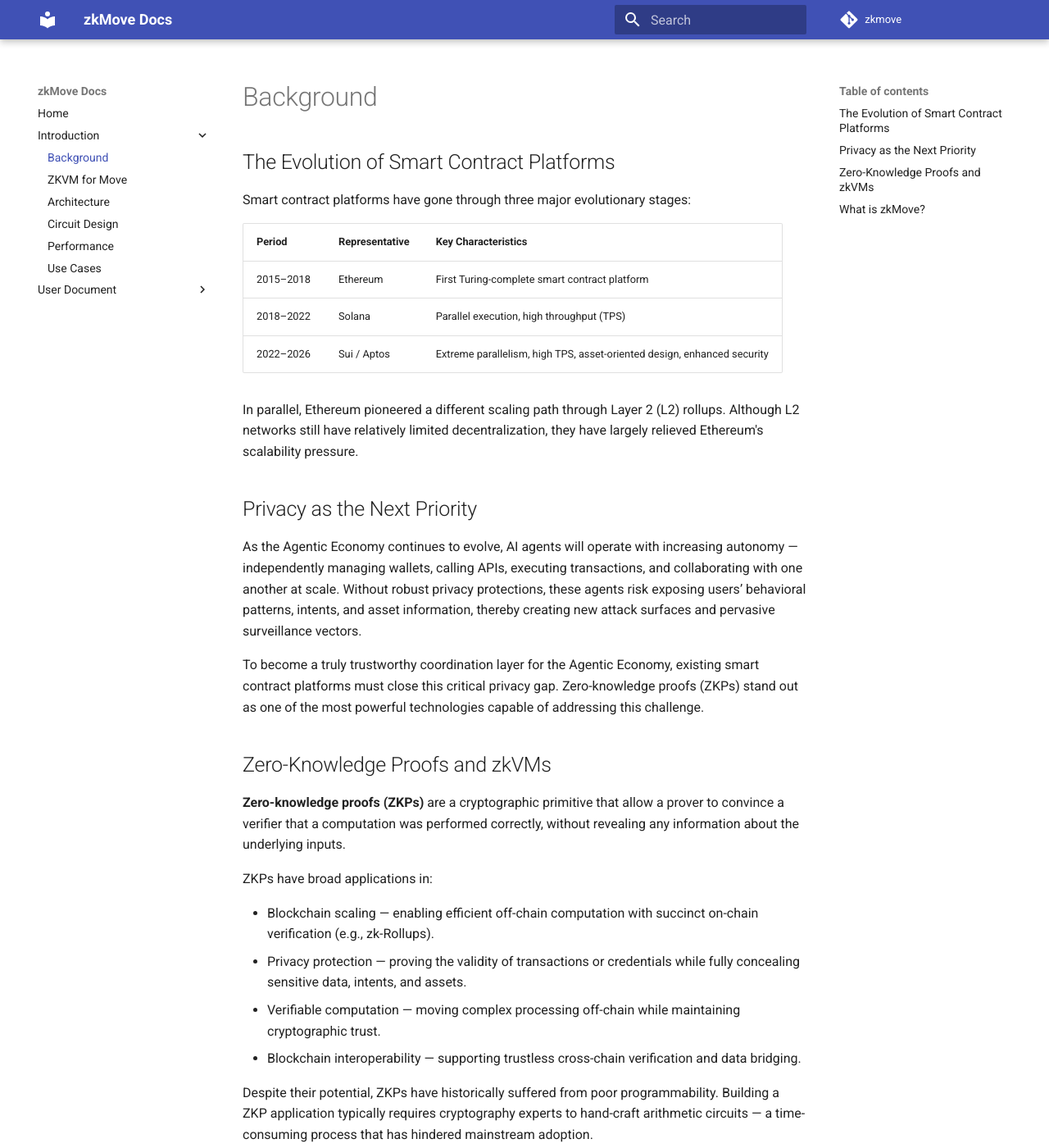
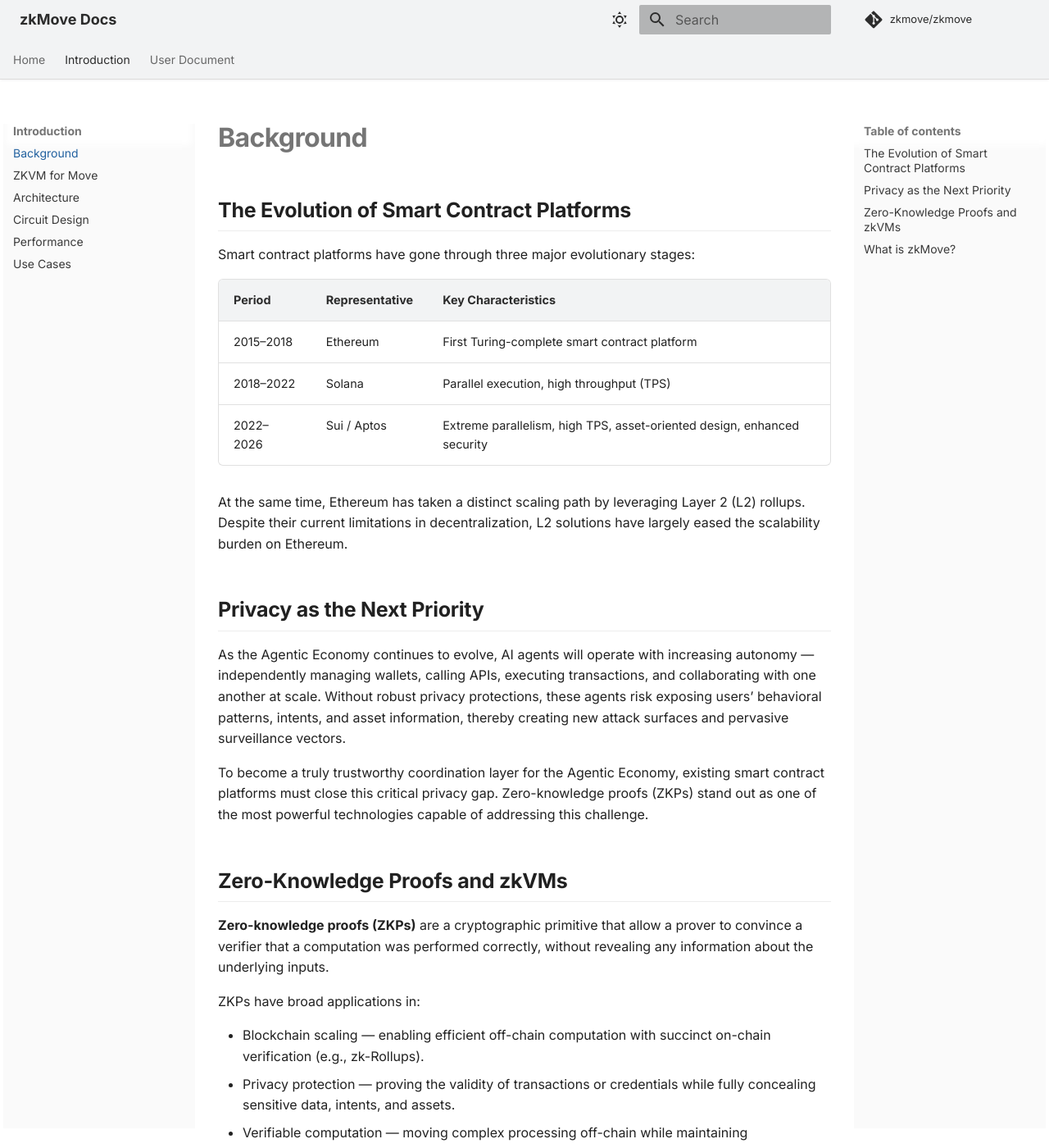
Before and after one commit to zkmove/zkmove, an MkDocs documentation site: the page built from docs/introduction/background.md, in a window 1280 px wide and 1400 px high. Shown: the whole window at 82% size. Built offline with MkDocs 1.6.1 and Material for MkDocs 9.7.7, drawn with Linux system fonts in a browser that asks for light colours; comment, search, counter and statistics services are not loaded.

Commit message:
docs: customize theme styles

```diff
--- a/docs/introduction/background.md
+++ b/docs/introduction/background.md
@@ -10,7 +10,7 @@ Smart contract platforms have gone through three major evolutionary stages:
 | 2018–2022 | Solana | Parallel execution, high throughput (TPS) |
 | 2022–2026 | Sui / Aptos | Extreme parallelism, high TPS, asset-oriented design, enhanced security |
 
-In parallel, Ethereum pioneered a different scaling path through Layer 2 (L2) rollups. Although L2 networks still have relatively limited decentralization, they have largely relieved Ethereum's scalability pressure.
+At the same time, Ethereum has taken a distinct scaling path by leveraging Layer 2 (L2) rollups. Despite their current limitations in decentralization, L2 solutions have largely eased the scalability burden on Ethereum.
 
 ## Privacy as the Next Priority
 
--- /dev/null
+++ b/docs/stylesheets/custom.css
@@ -0,0 +1,150 @@
+/* ─────────────────────────────────────────────────────────
+   Light mode: silver grey header (#F2F3F4), charcoal text
+   ───────────────────────────────────────────────────────── */
+
+[data-md-color-scheme="default"] {
+  --md-primary-fg-color:        #F2F3F4;
+  --md-primary-fg-color--light: #F8F9FA;
+  --md-primary-fg-color--dark:  #E0E0E0;
+  --md-primary-bg-color:        #2c2c2c;
+  --md-primary-bg-color--light: rgba(44,44,44,0.7);
+  --md-accent-fg-color:         #20609f;
+  --md-accent-fg-color--transparent: rgba(32,96,159,0.1);
+  --md-accent-bg-color:         #ffffff;
+}
+
+[data-md-color-scheme="slate"] {
+  --md-default-bg-color:        hsl(226, 23%, 11%);
+  --md-default-fg-color:        #bcbdd0;
+  --md-default-fg-color--light: rgba(188,189,208,0.54);
+  --md-default-fg-color--lighter: rgba(188,189,208,0.32);
+  --md-default-fg-color--lightest: rgba(188,189,208,0.12);
+  --md-primary-fg-color:        #282d3f;
+  --md-primary-fg-color--light: #323849;
+  --md-primary-fg-color--dark:  #1e2232;
+  --md-primary-bg-color:        #c8c9db;
+  --md-primary-bg-color--light: rgba(200,201,219,0.7);
+  --md-accent-fg-color:         #2b79a2;
+  --md-accent-fg-color--transparent: rgba(43,121,162,0.1);
+  --md-accent-bg-color:         #bcbdd0;
+}
+
+/* ── Hide header logo icon ── */
+.md-header__button.md-logo {
+  display: none;
+}
+
+/* ── Light mode: subtle header border ── */
+[data-md-color-scheme="default"] .md-header {
+  border-bottom: 1px solid #DCDCDC;
+  box-shadow: 0 1px 3px rgba(0,0,0,0.06);
+}
+
+/* ── Sidebar ── */
+[data-md-color-scheme="default"] .md-nav--primary,
+[data-md-color-scheme="default"] .md-sidebar__scrollwrap {
+  background-color: #fafafa;
+}
+
+/* ── Links ── */
+[data-md-color-scheme="default"] .md-typeset a {
+  color: #20609f;
+}
+[data-md-color-scheme="default"] .md-typeset a:hover {
+  color: #154c80;
+}
+
+[data-md-color-scheme="slate"] .md-typeset a {
+  color: #5aacdb;
+}
+[data-md-color-scheme="slate"] .md-typeset a:hover {
+  color: #7dc4e8;
+}
+
+/* ── Header nav links (light mode white header) ── */
+[data-md-color-scheme="default"] .md-header__title,
+[data-md-color-scheme="default"] .md-tabs__link,
+[data-md-color-scheme="default"] .md-header__button {
+  color: #2c2c2c !important;
+}
+
+/* ── Sidebar nav links ── */
+[data-md-color-scheme="default"] .md-nav__link {
+  color: #3a3a3a;
+}
+[data-md-color-scheme="default"] .md-nav__link:hover,
+[data-md-color-scheme="default"] .md-nav__link--active {
+  color: #20609f;
+}
+
+/* ── Typography ── */
+:root {
+  --md-text-font: "Inter", sans-serif;
+  --md-code-font: "JetBrains Mono", monospace;
+}
+
+/* ── Headings ── */
+.md-typeset h1 {
+  font-weight: 700;
+  letter-spacing: -0.02em;
+}
+
+.md-typeset h2 {
+  font-weight: 600;
+  border-bottom: 1px solid var(--md-default-fg-color--lightest);
+  padding-bottom: 0.3em;
+  margin-top: 2em;
+}
+
+/* ── Navigation ── */
+.md-nav__title {
+  font-weight: 700;
+}
+
+/* ── Code blocks ── */
+.md-typeset pre > code {
+  border-radius: 6px;
+  font-size: 0.85em;
+}
+
+/* ── Inline code ── */
+.md-typeset code {
+  border-radius: 4px;
+  padding: 0.1em 0.35em;
+  font-size: 0.88em;
+}
+
+/* ── Admonitions ── */
+.md-typeset .admonition,
+.md-typeset details {
+  border-radius: 6px;
+}
+
+/* ── Tables ── */
+.md-typeset table:not([class]) {
+  border-radius: 6px;
+  overflow: hidden;
+  font-size: 0.9em;
+}
+
+.md-typeset table:not([class]) th {
+  background-color: var(--md-primary-fg-color);
+  color: var(--md-primary-bg-color);
+  font-weight: 600;
+}
+
+/* ── Hero section on home page ── */
+.md-typeset .hero {
+  text-align: center;
+  padding: 2.5rem 1rem;
+}
+
+/* ── Slightly wider content area ── */
+.md-grid {
+  max-width: 1280px;
+}
+
+/* ── Footer ── */
+.md-footer-meta {
+  font-size: 0.8em;
+}
--- a/mkdocs.yml
+++ b/mkdocs.yml
@@ -2,11 +2,41 @@ site_name: zkMove Docs
 site_description: Documentation for zkMove
 site_url: https://zkmove.github.io/zkmove/
 repo_url: https://github.com/zkmove/zkmove
-repo_name: zkmove
+repo_name: zkmove/zkmove
 
 theme:
   name: material
   custom_dir: overrides
+  favicon: assets/images/favicon.png
+  font:
+    text: Inter
+    code: JetBrains Mono
+  palette:
+    - media: "(prefers-color-scheme: light)"
+      scheme: default
+      primary: custom
+      accent: custom
+      toggle:
+        icon: material/weather-sunny
+        name: Switch to dark mode
+    - media: "(prefers-color-scheme: dark)"
+      scheme: slate
+      primary: custom
+      accent: custom
+      toggle:
+        icon: material/weather-night
+        name: Switch to light mode
+  features:
+    - navigation.tabs
+    - navigation.tabs.sticky
+    - navigation.top
+    - navigation.tracking
+    - navigation.sections
+    - content.code.copy
+    - content.code.annotate
+    - search.highlight
+    - search.suggest
+    - toc.follow
 
 plugins:
   - search
@@ -31,10 +61,28 @@ markdown_extensions:
   - toc:
       permalink: true
   - tables
-  - pymdownx.highlight
+  - pymdownx.highlight:
+      anchor_linenums: true
+      line_spans: __span
+      pygments_lang_class: true
+  - pymdownx.inlinehilite
   - pymdownx.superfences
+  - pymdownx.details
+  - pymdownx.tabbed:
+      alternate_style: true
   - pymdownx.arithmatex:
       generic: true
+  - attr_list
+  - md_in_html
+
+extra:
+  social:
+    - icon: fontawesome/brands/github
+      link: https://github.com/zkmove/zkmove
+      name: zkMove on GitHub
+
+extra_css:
+  - stylesheets/custom.css
 
 extra_javascript:
   - javascripts/mathjax.js
```
